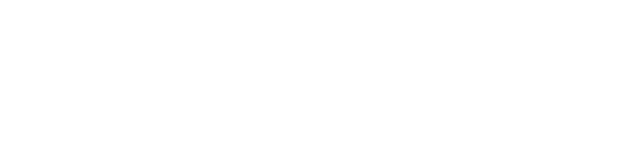
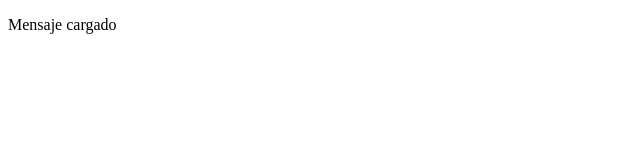
Before and after one commit to SantiagoQuintanilla/Laboratorio17IDWeb, a plain HTML site: page Ejercicio15/index.html in a window 1280 px wide. Shown: the whole page, without its empty margins (0-640 px from the left). Drawn offline with Linux system fonts and the light colour scheme.

Commit message:
Finalizado Ejercicio 15

```diff
--- a/Ejercicio15/Ejercicio15.js
+++ b/Ejercicio15/Ejercicio15.js
@@ -0,0 +1,12 @@
+function cargarMensaje() {
+    return new Promise(resolve => {
+        setTimeout(() => {
+            resolve("Mensaje cargado");
+        }, 1000);
+    });
+}
+async function mostrarMensaje() {
+    const mensaje=await cargarMensaje();
+    document.getElementById("salida").textContent=mensaje;
+}
+mostrarMensaje();
--- a/Ejercicio15/index.html
+++ b/Ejercicio15/index.html
@@ -6,6 +6,8 @@
     <title>Ejercicio 15</title>
 </head>
 <body>
+    <p id="salida"></p>
+
     <script src="Ejercicio15.js"></script>
 </body>
 </html>
```
